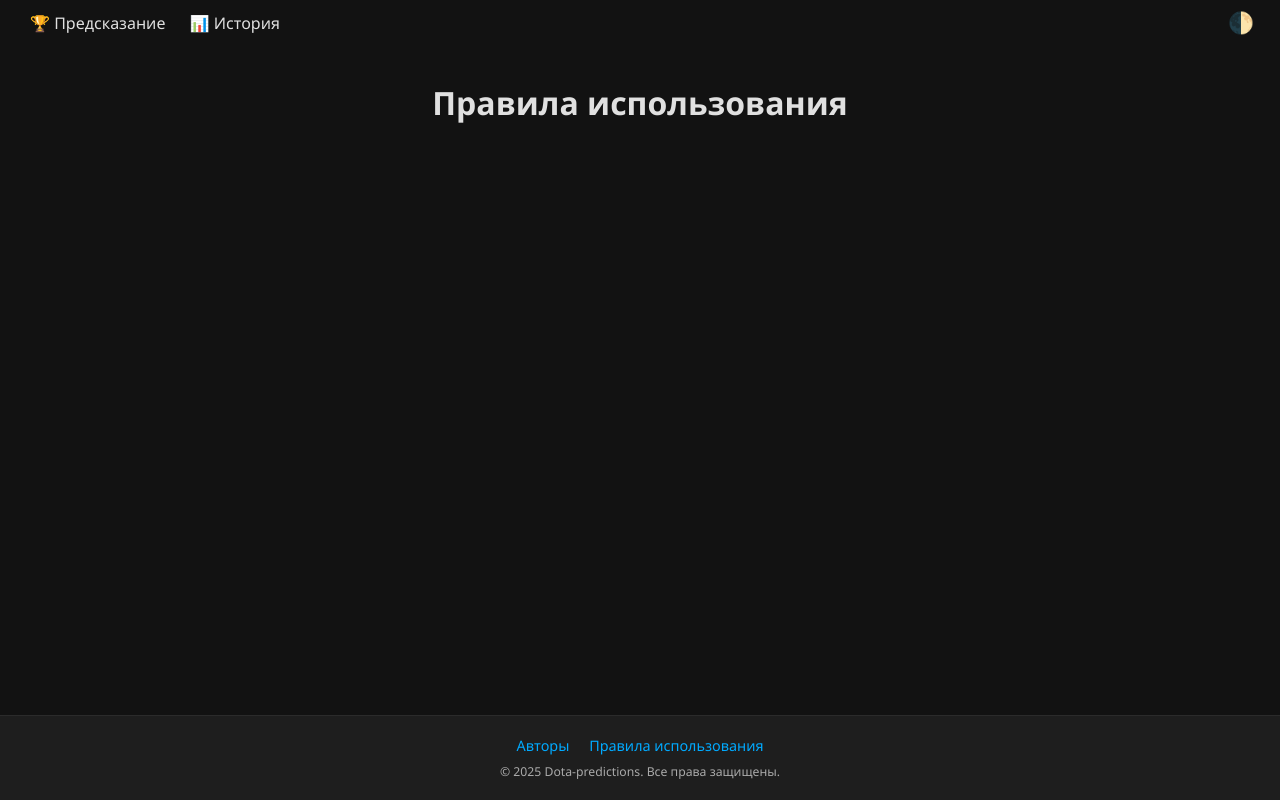
After one commit to URODETC/dota_predictions, a FastAPI app: template templates/policy.html in a window 1280 px wide. The commit adds this page. Run offline with FastAPI, Linux system fonts and the light colour scheme; the template is opened without the code that fills it, so the values that code supplies are empty; parts of the project's set-up code (start-up, migrations or seed data) failed here and were passed over.

Commit message:
правила использования

```diff
--- a/main.py
+++ b/main.py
@@ -38,6 +38,11 @@ def history_page(request: Request):
 @app.get("/authors", response_class=HTMLResponse)
 def authors(request: Request):
     return templates.TemplateResponse("authors.html", {"request": request})
+
+
+@app.get("/policy", response_class=HTMLResponse)
+def authors(request: Request):
+    return templates.TemplateResponse("policy.html", {"request": request})
 
 
 @app.post("/api/predict")
--- a/templates/base.html
+++ b/templates/base.html
@@ -32,7 +32,7 @@
     <footer class="site-footer">
       <div class="footer-links">
         <a href="/authors">Авторы</a>
-        <a href="/privacy">Политика конфиденциальности</a>
+        <a href="/policy">Правила использования</a>
       </div>
       <div class="footer-copy">
         &copy; 2025 Dota-predictions. Все права защищены.
--- /dev/null
+++ b/templates/policy.html
@@ -0,0 +1,3 @@
+{% extends "base.html" %} {% block content %}
+<h1>Правила использования</h1>
+{% endblock content %}
```
